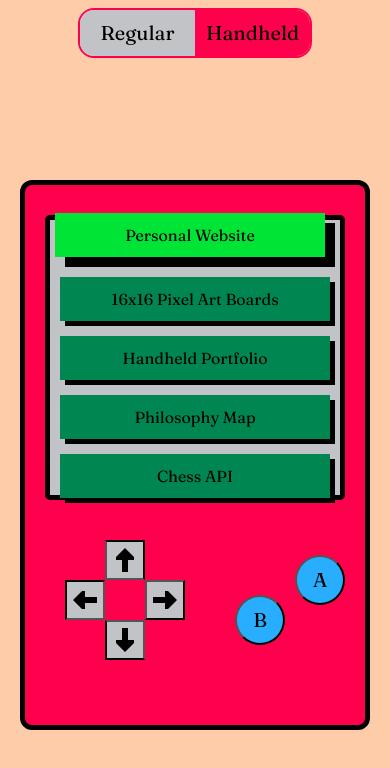
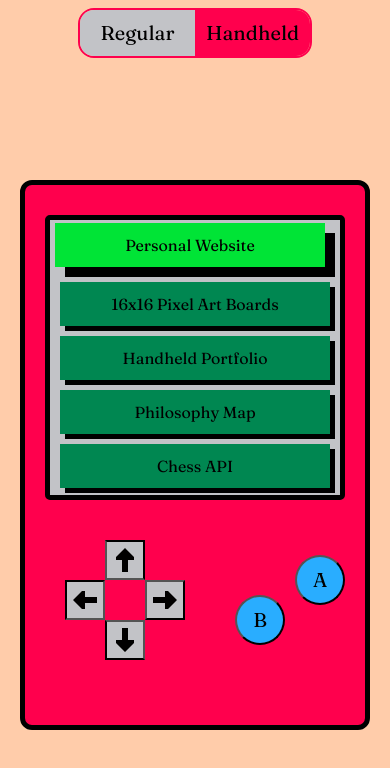
Before and after one commit to FlauFly/portfolio, a React (Vite) app: page /handheld in a window 390 px wide. Shown: the top 768 px of the page. Built offline with nearby package versions, Linux system fonts and the light colour scheme.

Commit message:
Fix for mobile responsive menu in handheld

```diff
--- a/src/components/handheld/Menu.tsx
+++ b/src/components/handheld/Menu.tsx
@@ -7,9 +7,13 @@ const List = styled.ul`
   list-style: none;
   margin-inline: 10px;
   padding: 0;
-  gap: 15px;
+  gap: 10px;
   justify-content: center;
   height: 100%;
+
+  @media screen and (width >= 768px) {
+    gap: 15px;
+  }
 `;
 
 const Project = styled.li<{ isActivated: boolean }>`
```
